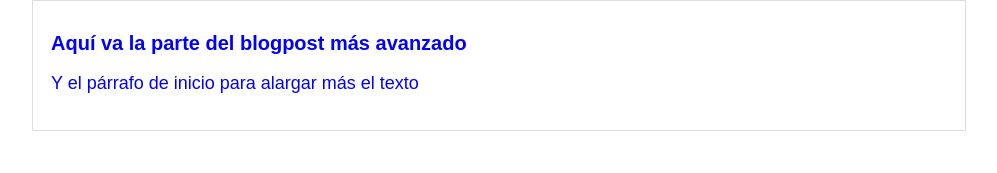
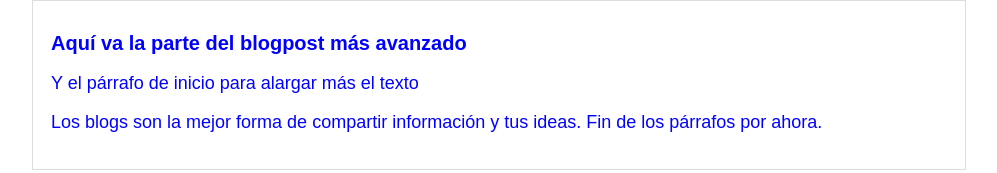
Before and after one commit to fsmith9/hyperloco, a plain HTML site: page index.html in a window 1280 px wide. Shown: the whole page, without its empty margins (141-1138 px from the left). Drawn offline with Linux system fonts and the light colour scheme.

Commit message:
Adición del último párrafo

```diff
--- a/index.html
+++ b/index.html
@@ -8,6 +8,7 @@
             <div id="post">
         <h1>Aquí va la parte del blogpost más avanzado</h1>
         <p>Y el párrafo de inicio para alargar más el texto</p>
+        <p>Los blogs son la mejor forma de compartir información y tus ideas. Fin de los párrafos por ahora.</p>
             </div>
         </div>
     </body>
```
